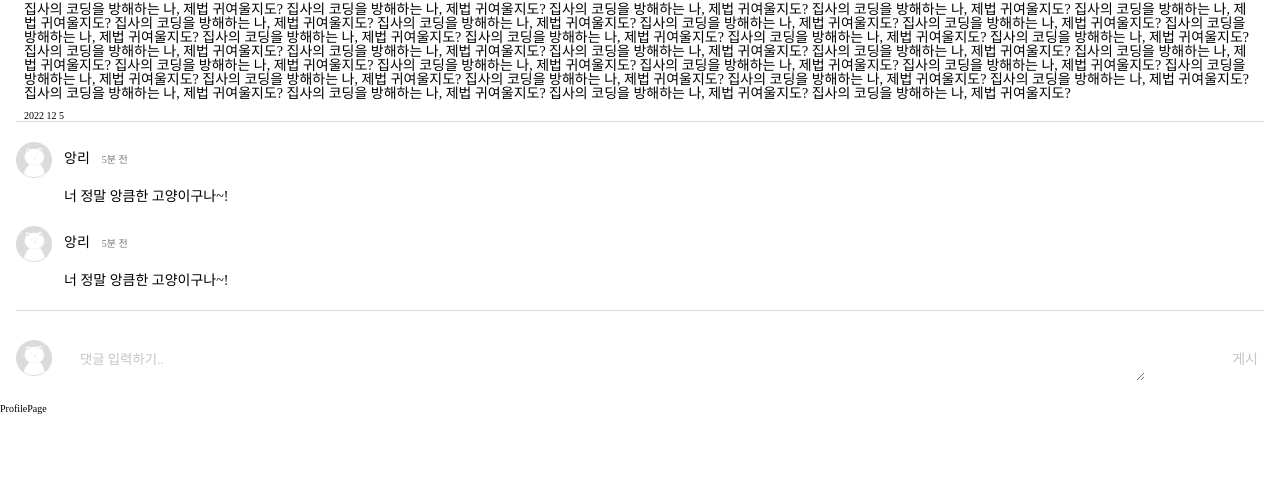
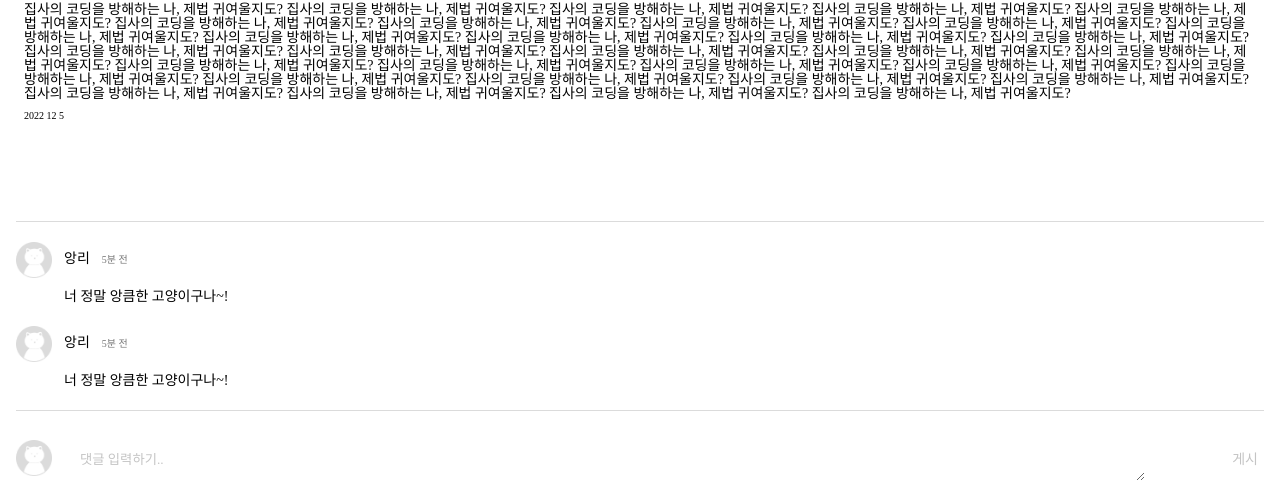
Before and after one commit to 13oosters/project-sns-react, a React (Create React App) app: page /account in a window 1280 px wide. Shown: the part 381-883 px from the top of the page. Before the commit the page ends 800 px from the top, so only its background shows below. Built offline with nearby package versions, Linux system fonts and the light colour scheme.

Commit message:
design: Dialog 디자인 완료 #6

```diff
--- a/src/components/post/Dialog.js
+++ b/src/components/post/Dialog.js
@@ -1,15 +1,19 @@
 import React from "react";
+import styled from "styled-components";
 
 import Comments from "./Comments";
 import Writing from "./Writing";
-import PageLayout from "../style/PageLayout";
+
+const DialogSection = styled.section`
+  padding: 10rem 1.6rem 0;
+`;
 
 export default function Dialog() {
   return (
-    <PageLayout paddingValue={"1.6"}>
+    <DialogSection>
       <h3 class="sr-only">댓글 창</h3>
       <Comments />
       <Writing />
-    </PageLayout>
+    </DialogSection>
   );
 }
```
